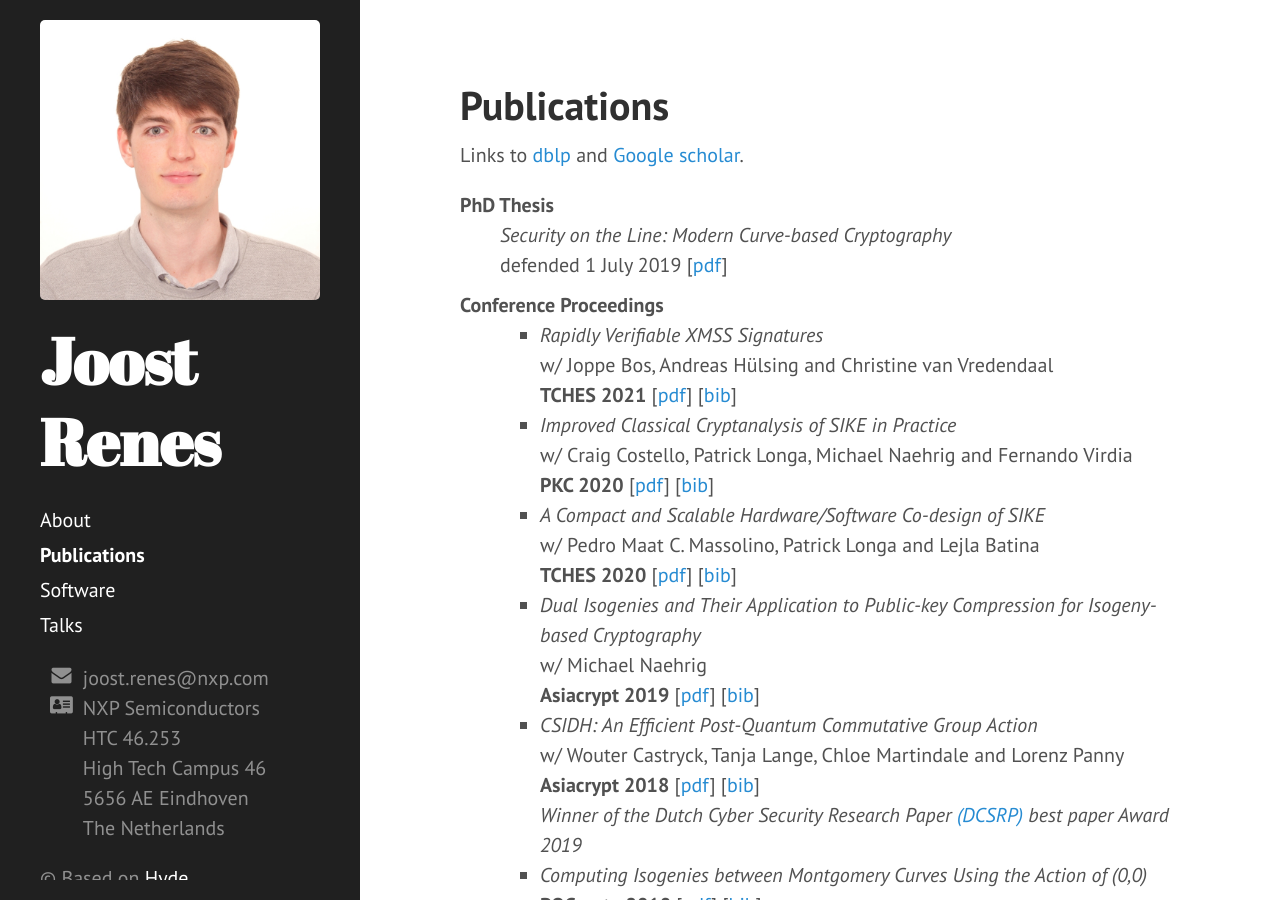
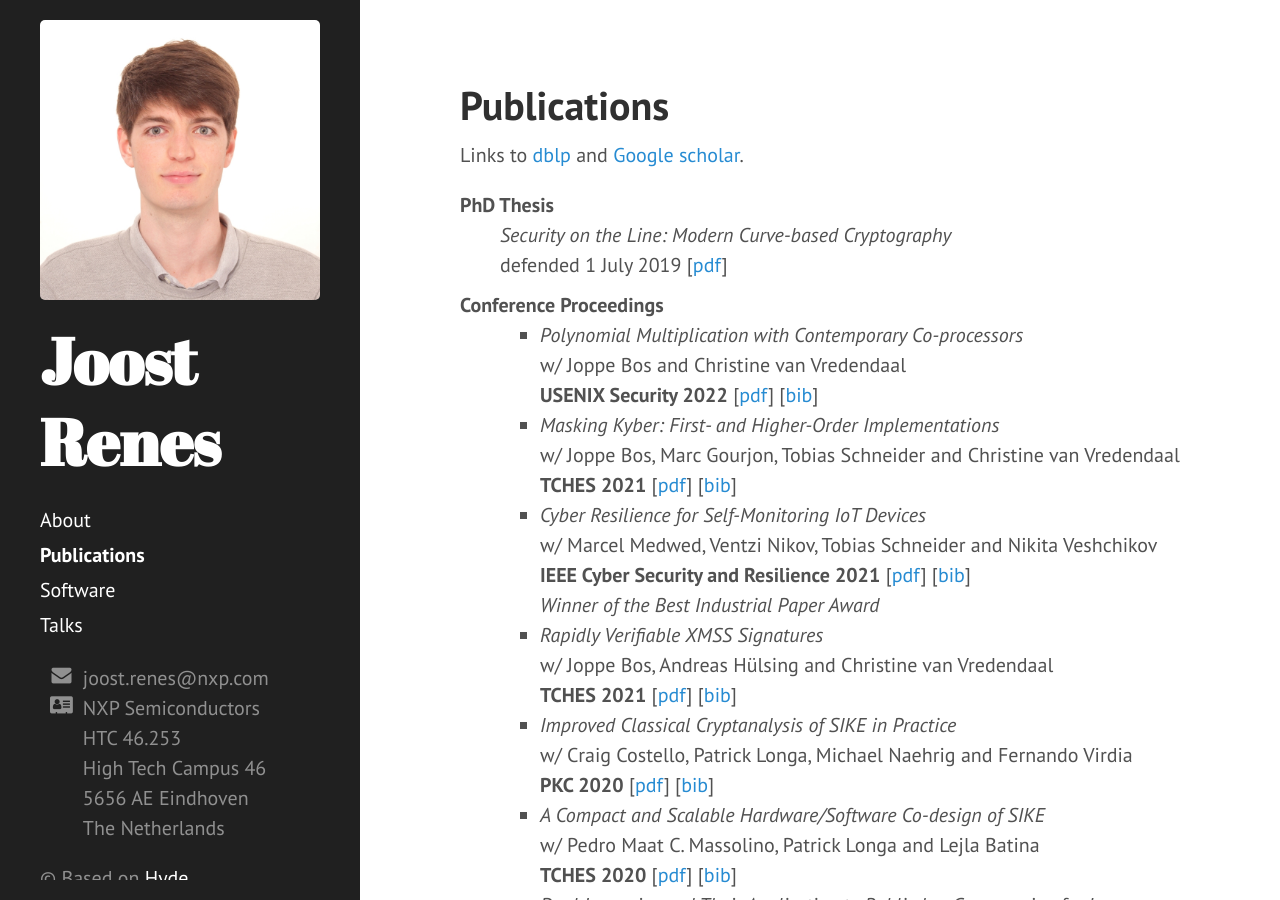
Before and after one commit to joostrenes/web, a Jekyll site: the page built from pubs.html, in a window 1280 px wide and 900 px high. Built offline with Jekyll 4.4.1, drawn with Linux system fonts in a browser that asks for light colours; Markdown is read by kramdown in place of the engine named in the settings; some of the changed text lies outside the part shown.

Commit message:
Updated publications

```diff
--- a/index.html
+++ b/index.html
@@ -8,7 +8,7 @@
 </head>
 
 <p>
-I am a Senior Crypto & Security architect at NXP Semiconductors in Eindhoven, the Netherlands.
+I am a Senior Cryptographer at NXP Semiconductors in Eindhoven, the Netherlands.
 </p>
 
 <p>
--- a/pubs.html
+++ b/pubs.html
@@ -23,6 +23,43 @@
     <dt>Conference Proceedings</dt>
     <dd>
         <ul reversed>
+            <li>
+                <em>
+                Polynomial Multiplication with Contemporary Co-processors
+                </em>
+                <br />
+                w/ Joppe Bos and Christine van Vredendaal
+                <br />
+                <b>USENIX Security 2022</b>
+                [<a href="{{ site.baseurl }}publications/kroneckerplus.pdf">pdf</a>]
+                [<a href="{{ site.baseurl }}citations/kroneckerplus.txt">bib</a>]
+            </li>
+            <li>
+                <em>
+                Masking Kyber: First- and Higher-Order Implementations
+                </em>
+                <br />
+                w/ Joppe Bos, Marc Gourjon, Tobias Schneider and Christine van Vredendaal
+                <br />
+                <b>TCHES 2021</b>
+                [<a href="{{ site.baseurl }}publications/maskingkyber.pdf">pdf</a>]
+                [<a href="{{ site.baseurl }}citations/maskingkyber.txt">bib</a>]
+            </li>
+            <li>
+                <em>
+                Cyber Resilience for Self-Monitoring IoT Devices
+                </em>
+                <br />
+                w/ Marcel Medwed, Ventzi Nikov, Tobias Schneider and Nikita Veshchikov
+                <br />
+                <b>IEEE Cyber Security and Resilience 2021</b>
+                [<a href="{{ site.baseurl }}publications/cyberresilience.pdf">pdf</a>]
+                [<a href="{{ site.baseurl }}citations/cyberresilience.txt">bib</a>]
+                <br />
+                <i>
+                Winner of the Best Industrial Paper Award
+                </i>
+            </li>
             <li>
                 <em>
                 Rapidly Verifiable XMSS Signatures
@@ -193,28 +230,6 @@
                 [<a href="{{ site.baseurl }}publications/frodomatrix.pdf">pdf</a>]
                 [<a href="{{ site.baseurl }}citations/frodomatrix.txt">bib</a>]
             </li>
-            <li>
-                <em>
-                Masking Kyber: First- and Higher-Order Implementations
-                </em>
-                <br />
-                w/ Joppe Bos, Marc Gourjon, Tobias Schneider and Christine van Vredendaal
-                <br />
-                <b>ePrint Archive (2021)</b>
-                [<a href="{{ site.baseurl }}publications/maskingkyber.pdf">pdf</a>]
-                [<a href="{{ site.baseurl }}citations/maskingkyber.txt">bib</a>]
-            </li>
-            <li>
-                <em>
-                Polynomial Multiplication with Contemporary Co-processors
-                </em>
-                <br />
-                w/ Joppe Bos and Christine van Vredendaal
-                <br />
-                <b>ePrint Archive (2020)</b>
-                [<a href="{{ site.baseurl }}publications/kroneckerplus.pdf">pdf</a>]
-                [<a href="{{ site.baseurl }}citations/kroneckerplus.txt">bib</a>]
-            </li>
         </ul>
     </dd>
     <dt>Others</dt>
```
